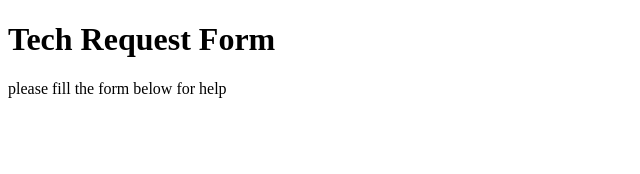
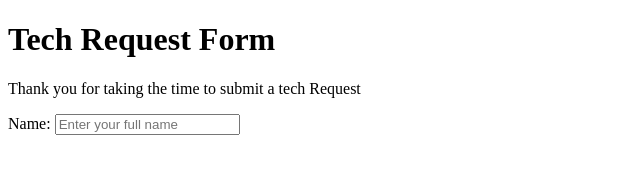
Before and after one commit to iDuvancho303/new_form3, a plain HTML site: page index.html in a window 1280 px wide. Shown: the whole page, without its empty margins (0-640 px from the left). Drawn offline with Linux system fonts and the light colour scheme.

Commit message:
adding more html

```diff
--- a/index.html
+++ b/index.html
@@ -8,9 +8,14 @@
     <link href="style.css" type="text/css" rel="stylesheet">
 </head>
 <h1 id="title">Tech Request Form</h1>
-<p id="description">please fill the form below for help</p>
-<form id="survey-form"></form>
+<p id="description">Thank you for taking the time to submit a tech Request</p>
+<form id="survey-form">
+    <label for="name">Name:</label>
+    <input id="name" type="text" placeholder="Enter your full name" required>
+
+
+</form>
 <body>
-<script https://cdn.freecodecamp.org/testable-projects-fcc/v1/bundle.js></script>
+<script href="https://cdn.freecodecamp.org/testable-projects-fcc/v1/bundle.js"></script>
 </body>
 </html>
```
